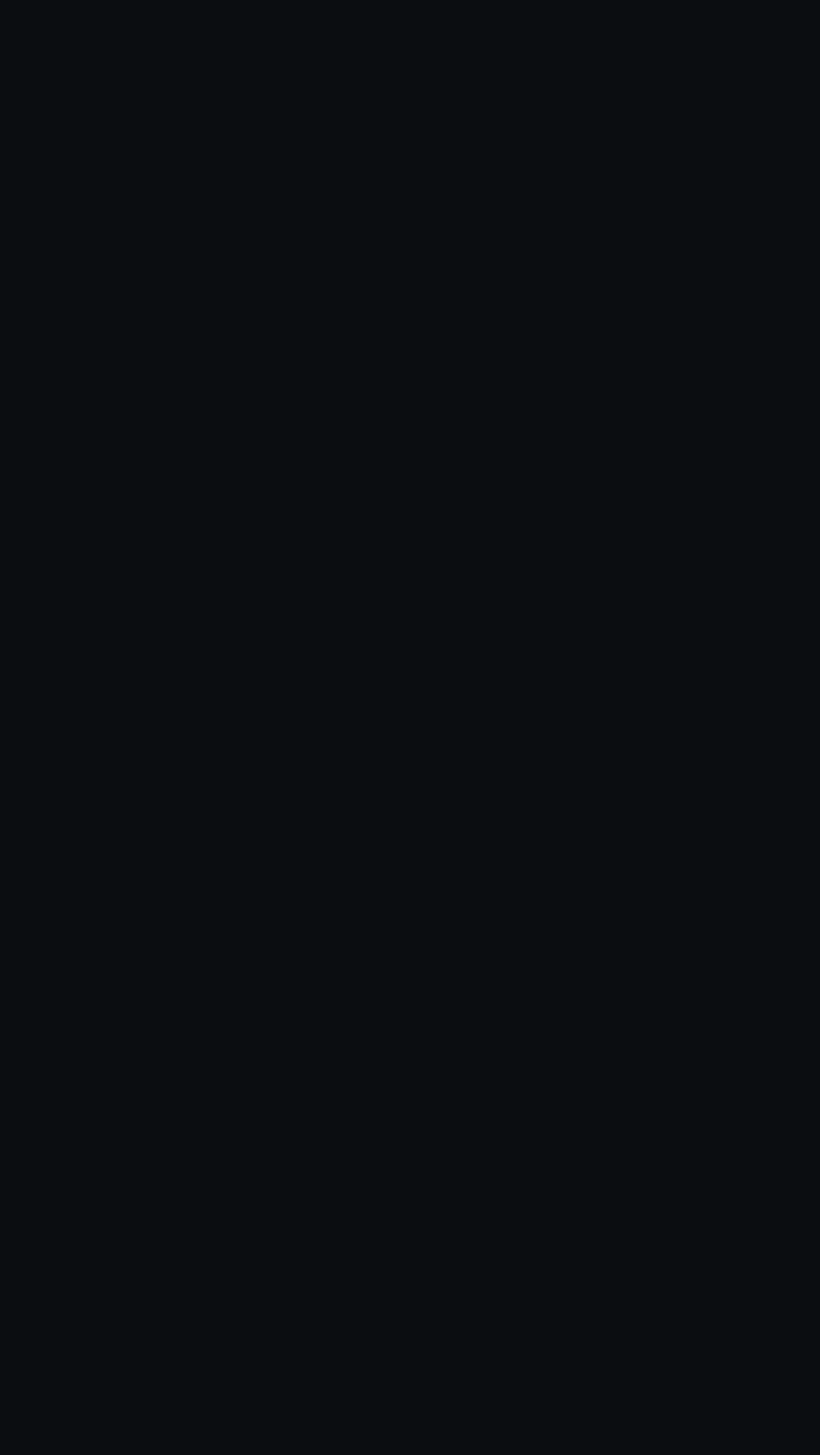
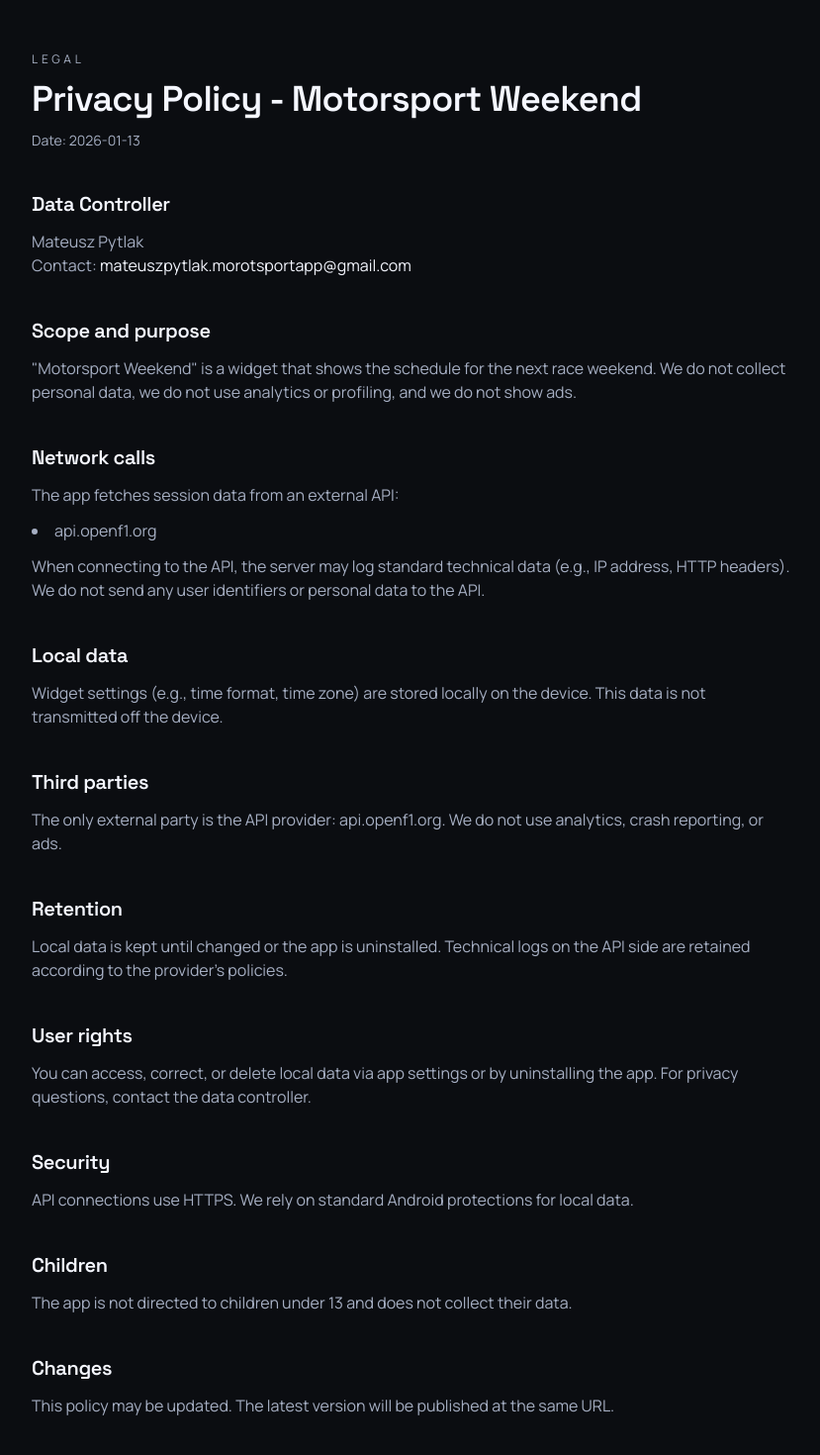
Before and after one commit to mateuszpytlak/portfolio_website, a React (Vite) app: page /apps/motorsport-weekend/privacy in a window 1280 px wide. Before the commit this address had no page. Shown: the part 100-1570 px from the top of the page at 99% size, without its empty margins (224-1053 px from the left). Before the commit the page ends 800 px from the top, so only its background shows below. Built offline with nearby package versions, Linux system fonts and the light colour scheme.

Commit message:
added motorsport widget app privacy policy page

```diff
--- a/src/App.tsx
+++ b/src/App.tsx
@@ -1,12 +1,14 @@
 import { Route, Routes } from 'react-router-dom'
 
 import Home from './pages/Home'
+import Privacy from './pages/Privacy'
 import ProjectDetail from './pages/ProjectDetail'
 
 function App() {
   return (
     <Routes>
       <Route element={<Home />} path="/" />
+      <Route element={<Privacy />} path="/apps/motorsport-weekend/privacy" />
       <Route element={<ProjectDetail />} path="/projects/:slug" />
     </Routes>
   )
--- a/src/components/PageShell.tsx
+++ b/src/components/PageShell.tsx
@@ -7,9 +7,15 @@
   children: ReactNode
   top?: ReactNode
   mainClassName?: string
+  withDecorations?: boolean
 }
 
-function PageShell({ children, top, mainClassName }: PageShellProps) {
+function PageShell({
+  children,
+  top,
+  mainClassName,
+  withDecorations = true,
+}: PageShellProps) {
   const mainClasses = ['mx-auto max-w-6xl px-6 pb-24', mainClassName]
     .filter(Boolean)
     .join(' ')
@@ -17,8 +23,12 @@
   return (
     <div className="min-h-screen bg-[var(--bg)] text-[var(--text)]">
       <div className="relative overflow-hidden">
-        <div className="pointer-events-none absolute -top-40 right-0 h-[520px] w-[520px] rounded-full bg-[var(--accent-2)]/25 blur-[140px]" />
-        <div className="pointer-events-none absolute left-[-120px] top-36 h-[420px] w-[420px] rounded-full bg-[var(--accent)]/20 blur-[120px]" />
+        {withDecorations && (
+          <>
+            <div className="pointer-events-none absolute -top-40 right-0 h-[520px] w-[520px] rounded-full bg-[var(--accent-2)]/25 blur-[140px]" />
+            <div className="pointer-events-none absolute left-[-120px] top-36 h-[420px] w-[420px] rounded-full bg-[var(--accent)]/20 blur-[120px]" />
+          </>
+        )}
         <div className="mx-auto max-w-6xl px-6 pt-10">
           <Header />
           {top}
--- /dev/null
+++ b/src/pages/Privacy.tsx
@@ -0,0 +1,118 @@
+import PageShell from '../components/PageShell'
+
+function Privacy() {
+  return (
+    <PageShell mainClassName="py-12 md:py-16" withDecorations={false}>
+      <div className="mx-auto max-w-3xl space-y-10">
+        <header className="space-y-3">
+          <p className="text-xs uppercase tracking-[0.32em] text-[var(--muted)]">
+            Legal
+          </p>
+          <h1 className="text-3xl font-semibold md:text-4xl">
+            Privacy Policy - Motorsport Weekend
+          </h1>
+          <p className="text-sm text-[var(--muted)]">Date: 2026-01-13</p>
+        </header>
+
+        <section className="space-y-3">
+          <h2 className="text-xl font-semibold">Data Controller</h2>
+          <p className="text-[var(--muted)]">
+            Mateusz Pytlak
+            <br />
+            Contact:{' '}
+            <a
+              className="text-[var(--text)] hover:text-[var(--accent)]"
+              href="mailto:mateuszpytlak.morotsportapp@gmail.com"
+            >
+              mateuszpytlak.morotsportapp@gmail.com
+            </a>
+          </p>
+        </section>
+
+        <section className="space-y-3">
+          <h2 className="text-xl font-semibold">Scope and purpose</h2>
+          <p className="text-[var(--muted)]">
+            &quot;Motorsport Weekend&quot; is a widget that shows the schedule
+            for the next race weekend. We do not collect personal data, we do
+            not use analytics or profiling, and we do not show ads.
+          </p>
+        </section>
+
+        <section className="space-y-3">
+          <h2 className="text-xl font-semibold">Network calls</h2>
+          <p className="text-[var(--muted)]">
+            The app fetches session data from an external API:
+          </p>
+          <ul className="list-inside list-disc text-[var(--muted)]">
+            <li>api.openf1.org</li>
+          </ul>
+          <p className="text-[var(--muted)]">
+            When connecting to the API, the server may log standard technical
+            data (e.g., IP address, HTTP headers). We do not send any user
+            identifiers or personal data to the API.
+          </p>
+        </section>
+
+        <section className="space-y-3">
+          <h2 className="text-xl font-semibold">Local data</h2>
+          <p className="text-[var(--muted)]">
+            Widget settings (e.g., time format, time zone) are stored locally on
+            the device. This data is not transmitted off the device.
+          </p>
+        </section>
+
+        <section className="space-y-3">
+          <h2 className="text-xl font-semibold">Third parties</h2>
+          <p className="text-[var(--muted)]">
+            The only external party is the API provider: api.openf1.org. We do
+            not use analytics, crash reporting, or ads.
+          </p>
+        </section>
+
+        <section className="space-y-3">
+          <h2 className="text-xl font-semibold">Retention</h2>
+          <p className="text-[var(--muted)]">
+            Local data is kept until changed or the app is uninstalled.
+            Technical logs on the API side are retained according to the
+            provider&apos;s policies.
+          </p>
+        </section>
+
+        <section className="space-y-3">
+          <h2 className="text-xl font-semibold">User rights</h2>
+          <p className="text-[var(--muted)]">
+            You can access, correct, or delete local data via app settings or by
+            uninstalling the app. For privacy questions, contact the data
+            controller.
+          </p>
+        </section>
+
+        <section className="space-y-3">
+          <h2 className="text-xl font-semibold">Security</h2>
+          <p className="text-[var(--muted)]">
+            API connections use HTTPS. We rely on standard Android protections
+            for local data.
+          </p>
+        </section>
+
+        <section className="space-y-3">
+          <h2 className="text-xl font-semibold">Children</h2>
+          <p className="text-[var(--muted)]">
+            The app is not directed to children under 13 and does not collect
+            their data.
+          </p>
+        </section>
+
+        <section className="space-y-3">
+          <h2 className="text-xl font-semibold">Changes</h2>
+          <p className="text-[var(--muted)]">
+            This policy may be updated. The latest version will be published at
+            the same URL.
+          </p>
+        </section>
+      </div>
+    </PageShell>
+  )
+}
+
+export default Privacy
```
